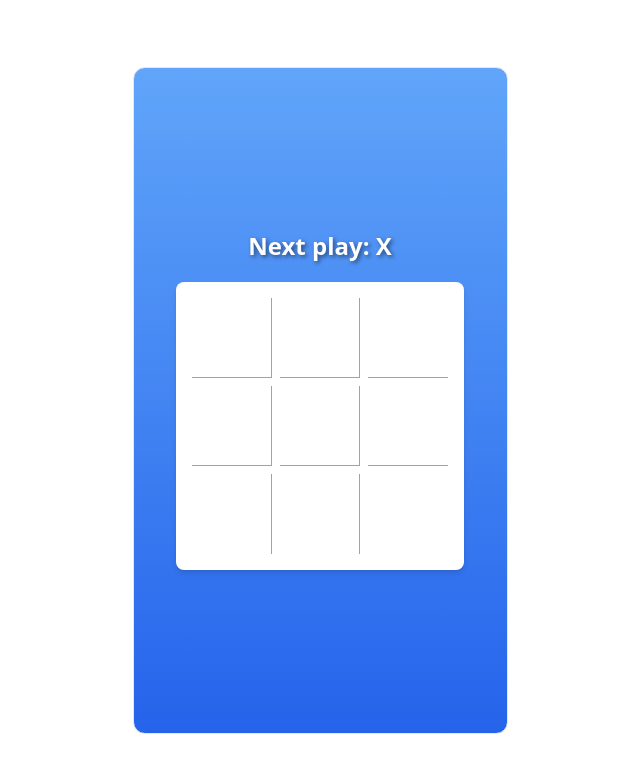
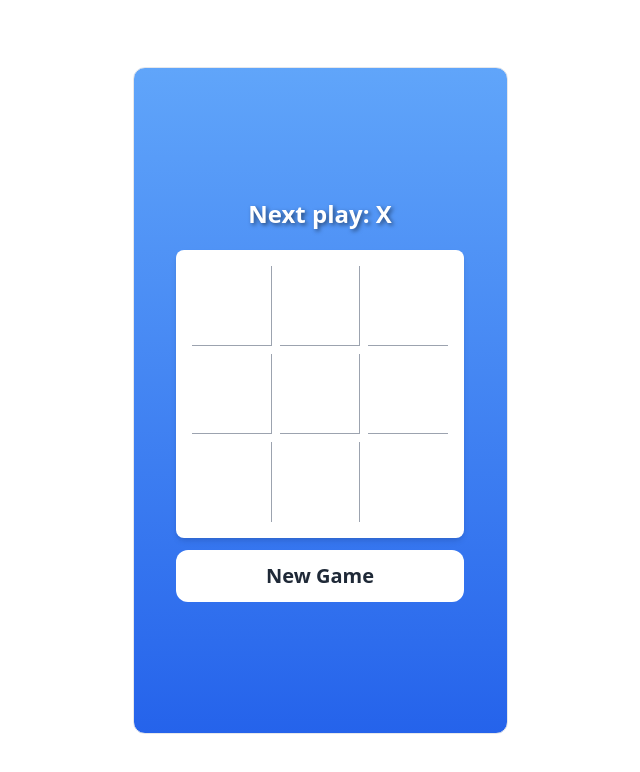
Before and after one commit to RahulKhanSuvo/tic-tac-toe-game, a React (Vite) app: page / in a window 1280 px wide. Shown: the top 772 px of the page, without its empty margins (320-960 px from the left). Built offline with nearby package versions, Linux system fonts and the light colour scheme.

Commit message:
added new game btn

```diff
--- a/src/Board.jsx
+++ b/src/Board.jsx
@@ -4,7 +4,6 @@ import GameBtn from "./GameBtn";
 const Board = () => {
   const [isNextOBtn, setIsNextOBtn] = useState(true);
   const [gameButtonsV, setGameButtonsV] = useState(Array(9).fill(null));
-  console.log(gameButtonsV);
   // *handelClick
   const handelClick = (index) => {
     const newGameBtnValue = gameButtonsV.slice();
@@ -20,7 +19,6 @@ const Board = () => {
     setIsNextOBtn(!isNextOBtn);
   };
   const winner = calculateWinner(gameButtonsV);
-  console.log(winner);
   let status;
   if (winner) {
     status = `Winner ${winner}`;
@@ -51,6 +49,9 @@ const Board = () => {
       }
     }
     return null;
+  }
+  function newGameClick() {
+    setGameButtonsV(Array(9).fill(null));
   }
   return (
     <div>
@@ -110,6 +111,12 @@ const Board = () => {
           ></GameBtn>
         </div>
       </div>
+      <button
+        onClick={newGameClick}
+        className="w-full bg-white font-bold mt-3 py-3 text-xl rounded-xl"
+      >
+        New Game
+      </button>
     </div>
   );
 };
--- a/src/GameBtn.jsx
+++ b/src/GameBtn.jsx
@@ -1,7 +1,6 @@
 import OImage from "./assets/State=O.png";
 import XImage from "./assets/State=X.png";
 const GameBtn = ({ value, btnOnclick, borderClass }) => {
-  console.log(value);
   return (
     <div>
       <button
--- /dev/null
+++ b/src/Score.jsx
@@ -0,0 +1,20 @@
+const Score = () => {
+  return (
+    <div>
+      <div className="">
+        <h3>player X</h3>
+        <span>0</span>
+      </div>
+      <div>
+        <h3>Draw</h3>
+        <span>0</span>
+      </div>
+      <div>
+        <h3>player Y</h3>
+        <span>0</span>
+      </div>
+    </div>
+  );
+};
+
+export default Score;
```
